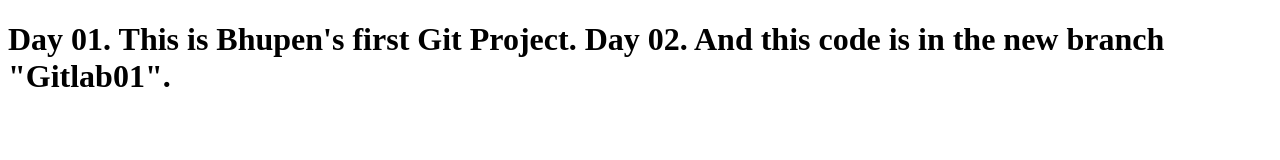
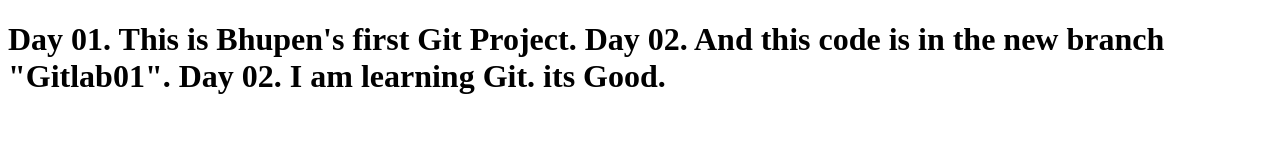
Before and after one commit to bhupendrabhati/myFirstLab, a plain HTML site: page index.html in a window 1280 px wide. Drawn offline with Linux system fonts and the light colour scheme.

Commit message:
Changed the file

```diff
--- a/index.html
+++ b/index.html
@@ -7,6 +7,7 @@
     <h1>
         Day 01. This is Bhupen's first Git Project.
         Day 02. And this code is in the new branch "Gitlab01".
+        Day 02. I am learning Git. its Good.
     </h1>
 </body>
 </html>
```
